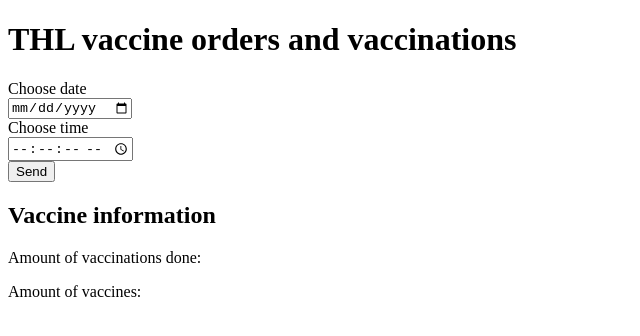
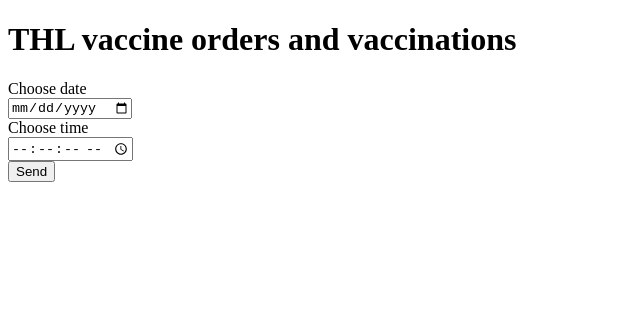
Before and after one commit to Duukkis8D/solita-dev-academy-2021-fall-frontend, a React (Create React App) app: page / in a window 1280 px wide. Shown: the top 336 px of the page, without its empty margins (0-640 px from the left). Built offline with nearby package versions, Linux system fonts and the light colour scheme; no server answers.

Commit message:
handling the event when date and time is sent to backend, working

```diff
--- a/src/App.js
+++ b/src/App.js
@@ -5,8 +5,8 @@
 	const [ date, setDate ] = useState( '' )
 	const [ time, setTime ] = useState( '' )
 	const [ dateAndTime, setDateAndTime ] = useState( '' )
-	const [ amountOfVaccinationsDone, setAmountOfVaccinationsDone ] = useState( '' )
-	const [ amountOfVaccines, setAmountOfVaccines ] = useState( '' )
+	const [ amountOfVaccinationsDone, setAmountOfVaccinationsDone ] = useState( 0 )
+	const [ amountOfVaccines, setAmountOfVaccines ] = useState( 0 )
 
 	const handleDateTimeSubmit = ( event ) => {
 		event.preventDefault()
@@ -21,42 +21,43 @@
 	}
 
 	const handleDateChange = ( event ) => {
-		console.log( 'date:', event.target.value )
 		setDate( event.target.value )
 	}
 
 	const handleTimeChange = ( event ) => {
-		console.log( 'time:', event.target.value )
 		setTime( event.target.value )
 	}
 
 	useEffect( () => {
+		if( dateAndTime !== '' ) {
 			orderService
 				.getAmountOfVaccinationsDone( dateAndTime )
 				.then( response => {
-				console.log( 'useEffect(), getAmountOfVaccinationsDone, response[0]:', response[0].numberOfVaccinationsDone )
 					setAmountOfVaccinationsDone( response[0].numberOfVaccinationsDone )
 				} )
 			orderService
 				.getAmountOfVaccines( dateAndTime )
 				.then( response => {
-				console.log( 'useEffect(), getAmountOfVaccines, response[0]:', response[0].totalNumberOfVaccines )
 					setAmountOfVaccines( response[0].totalNumberOfVaccines )
 				} )
+		}
 	}, [ dateAndTime ] )
 
 	const renderIfDataIsAvailable = () => {
-		if( typeof amountOfVaccinationsDone !== 'undefined' && typeof amountOfVaccines !== 'undefined' ) {
+		if( typeof amountOfVaccinationsDone !== 'undefined' &&
+			amountOfVaccinationsDone !== 0 &&
+			typeof amountOfVaccines !== 'undefined' &&
+			amountOfVaccines !== 0 ) {
 			return (
 				<div id='vaccineInformation'>
 					<h2>Vaccine information</h2>
 					<div>
-						<p>Amount of vaccinations done:</p><span>{ amountOfVaccinationsDone }</span>
-						<p>Amount of vaccines:</p><span>{ amountOfVaccines }</span>
+						<p>Amount of vaccinations done: <span>{ amountOfVaccinationsDone }</span></p>
+						<p>Amount of vaccines: <span>{ amountOfVaccines }</span></p>
 					</div>
 				</div>
 			)
-		} else return <p>Loading data. Please wait.</p>
+		}
 	}
 
 	return (
```
Lines whose indentation alone changed are shown as unchanged.
